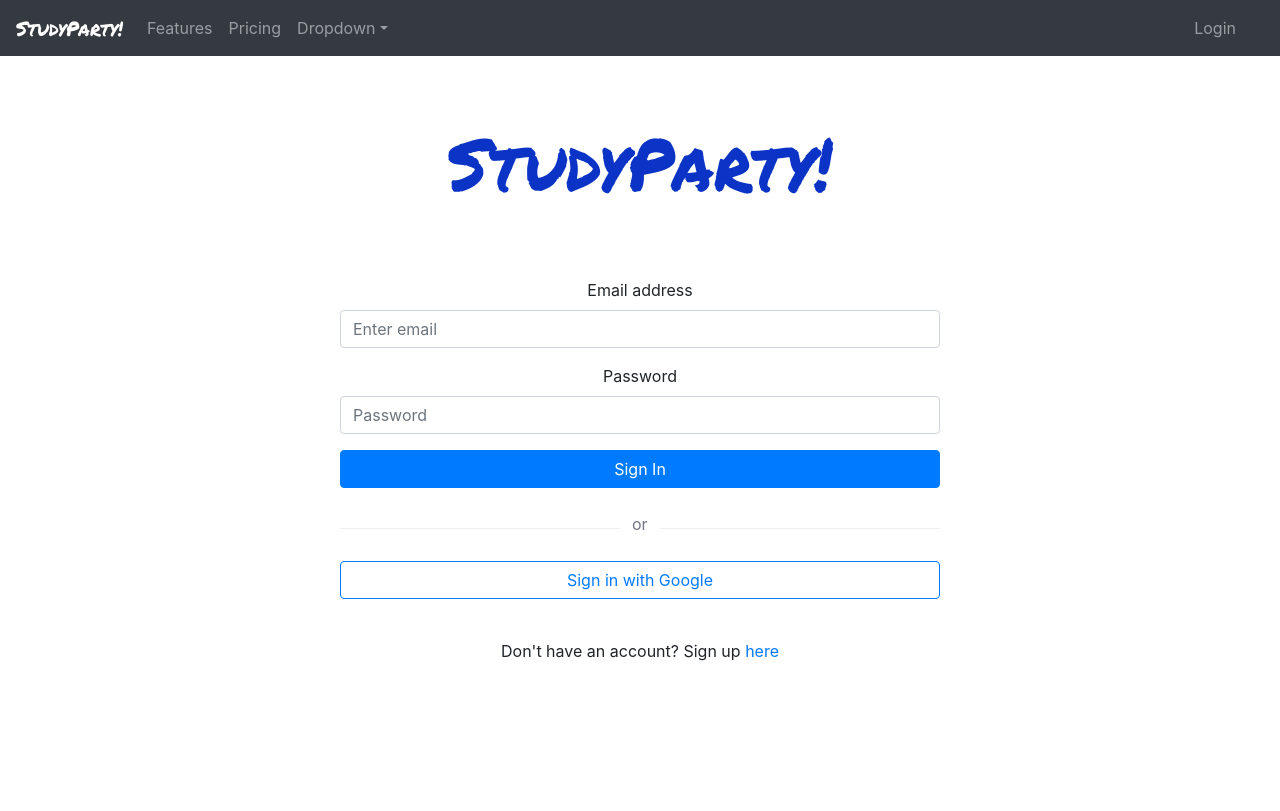
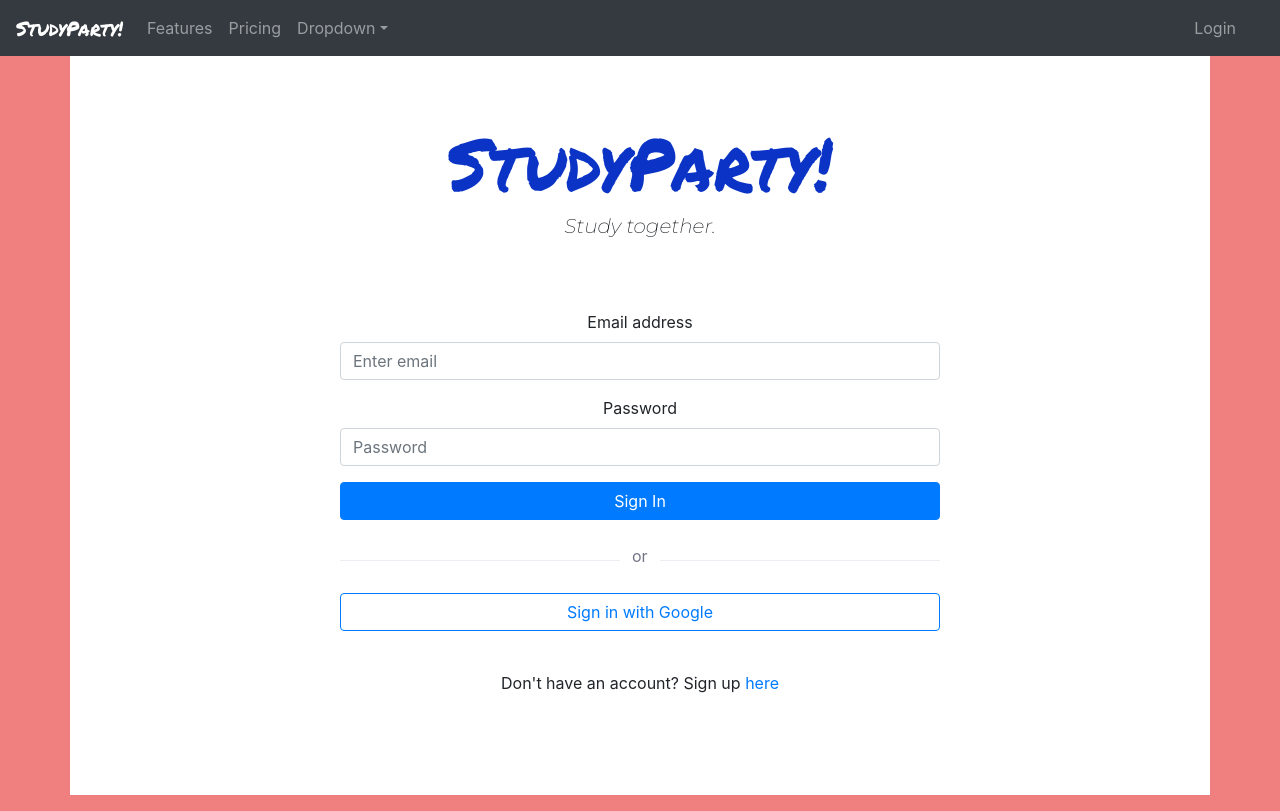
Before and after one commit to ktomanelli/StudyParty, a React (Create React App) app: page / in a window 1280 px wide. Built offline with nearby package versions, Linux system fonts and the light colour scheme.

Commit message:
added montserrat Google Font and coral background

```diff
--- a/public/index.html
+++ b/public/index.html
@@ -26,7 +26,7 @@
     -->
     <title>React App</title>
   </head>
-  <body>
+  <body style="background-color: lightcoral">
     <noscript>You need to enable JavaScript to run this app.</noscript>
     <div id="root"></div>
     <!--
--- a/src/App.js
+++ b/src/App.js
@@ -25,7 +25,7 @@ class App extends Component {
 
   render() {
     return (
-      <div className="App">
+      <div className="App" style={{backgroundColor: 'lightcoral'}}>
         {this.state.loggedIn
           ?
           <Main changeLoggedIn={this.changeLoggedIn} {...this.state} />
--- a/src/Pages/SignIn/SignIn.js
+++ b/src/Pages/SignIn/SignIn.js
@@ -35,10 +35,11 @@ class SignIn extends Component {
     return (
       <div>
         <NavigationBar changeLoggedIn={this.props.changeLoggedIn} loggedIn={this.props.loggedIn} />
-        <Container>
+        <Container style={{ backgroundColor: 'white' }}>
 
           <Jumbotron style={{ backgroundColor: 'white', marginBottom: '0px'}}>
             <h1 className="main-title permanent-marker blue">StudyParty!</h1>
+            <h5 className="montserrat">Study together.</h5>
           </Jumbotron>
           <div style={{maxWidth: "600px", margin: "0 auto"}}>
           <Form>
@@ -64,7 +65,7 @@ class SignIn extends Component {
             </Button>
             </div>
           </Form>
-          <p>
+          <p style={{ paddingBottom: '100px'}}>
             Don't have an account? Sign up <Link to='signUp'>here</Link>
           </p>
           </div>
--- a/src/Pages/SignUp/SignUp.js
+++ b/src/Pages/SignUp/SignUp.js
@@ -38,12 +38,12 @@ class SignUp extends Component {
     return (
       <div>
         <NavigationBar changeLoggedIn={this.props.changeLoggedIn} loggedIn={this.props.loggedIn} />
-        <Container>
+        <Container style={{ backgroundColor: 'white' }}>
 
           <Jumbotron style={{ backgroundColor: 'white', marginBottom: '0px' }}>
             <h1 className="main-title permanent-marker blue">StudyParty!</h1>
           </Jumbotron>
-          <div style={{ maxWidth: "600px", margin: "0 auto" }}>
+          <div style={{ maxWidth: "600px", margin: "0 auto"}}>
             <Form>
               <Form.Group controlId="userName">
                 <Form.Label>Display name</Form.Label>
@@ -75,7 +75,7 @@ class SignUp extends Component {
             </Button>
               </div>
             </Form>
-            <p>
+            <p style={{ paddingBottom: '100px'}}>
               Already have an account? Sign in <Link to='/'>here</Link>
             </p>
           </div>
--- a/src/index.css
+++ b/src/index.css
@@ -1,16 +1,19 @@
 @import url('https://fonts.googleapis.com/css2?family=Permanent+Marker&display=swap');
+@import url('https://fonts.googleapis.com/css2?family=Montserrat:ital,wght@1,200&display=swap');
 
 body {
+  background-color: 'lightcoral';
   margin: 0;
   font-family: -apple-system, BlinkMacSystemFont, 'Segoe UI', 'Roboto', 'Oxygen',
     'Ubuntu', 'Cantarell', 'Fira Sans', 'Droid Sans', 'Helvetica Neue',
     sans-serif;
   -webkit-font-smoothing: antialiased;
   -moz-osx-font-smoothing: grayscale;
-  background-color: #e9ecef
+  /* background-color: #e9ecef; */
 }
 
 code {
+  background-color: 'lightcoral';
   font-family: source-code-pro, Menlo, Monaco, Consolas, 'Courier New',
     monospace;
 }
@@ -18,3 +21,7 @@ code {
 .permanent-marker {
   font-family: 'Permanent Marker', cursive;
 }
+
+.montserrat {
+  font-family: 'Montserrat', sans-serif;
+}
```
